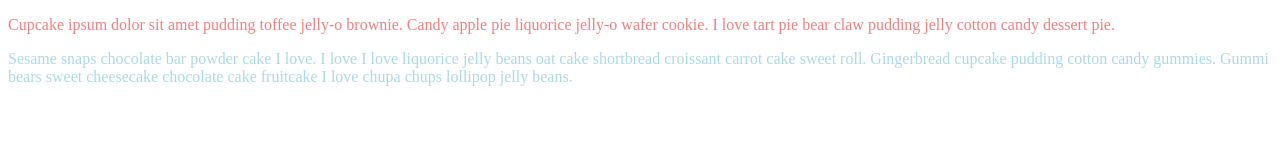
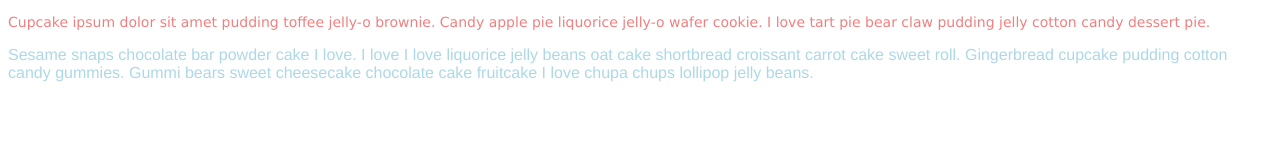
Before and after one commit to davidjohnso/HTML-and-CSS-Projects, a plain HTML site: page Basic_HTML_and_JavaScript_1/Basic_HTML_1.html in a window 1280 px wide. Drawn offline with Linux system fonts and the light colour scheme.

Commit message:
Change fot and size for both p tags

```diff
--- a/Basic_HTML_and_JavaScript_1/Basic_HTML_1.html
+++ b/Basic_HTML_and_JavaScript_1/Basic_HTML_1.html
@@ -5,8 +5,8 @@
 </head>
 <body>
   <script src="Basic_JavaScript_1.js"></script>
-  <p style="color:lightcoral">Cupcake ipsum dolor sit amet pudding toffee jelly-o brownie. Candy apple pie liquorice jelly-o wafer cookie. I love tart pie bear claw pudding jelly cotton candy dessert pie.
+  <p style="color:lightcoral;font-family:verdana;font-size:14px;">Cupcake ipsum dolor sit amet pudding toffee jelly-o brownie. Candy apple pie liquorice jelly-o wafer cookie. I love tart pie bear claw pudding jelly cotton candy dessert pie.
   </p>
-  <p style="color:lightblue">Sesame snaps chocolate bar powder cake I love. I love I love liquorice jelly beans oat cake shortbread croissant carrot cake sweet roll. Gingerbread cupcake pudding cotton candy gummies. Gummi bears sweet cheesecake chocolate cake fruitcake I love chupa chups lollipop jelly beans.</p>
+  <p style="color:lightblue;font-family:Helvetica;font-size:16px;">Sesame snaps chocolate bar powder cake I love. I love I love liquorice jelly beans oat cake shortbread croissant carrot cake sweet roll. Gingerbread cupcake pudding cotton candy gummies. Gummi bears sweet cheesecake chocolate cake fruitcake I love chupa chups lollipop jelly beans.</p>
 </body>
 </html>
```
